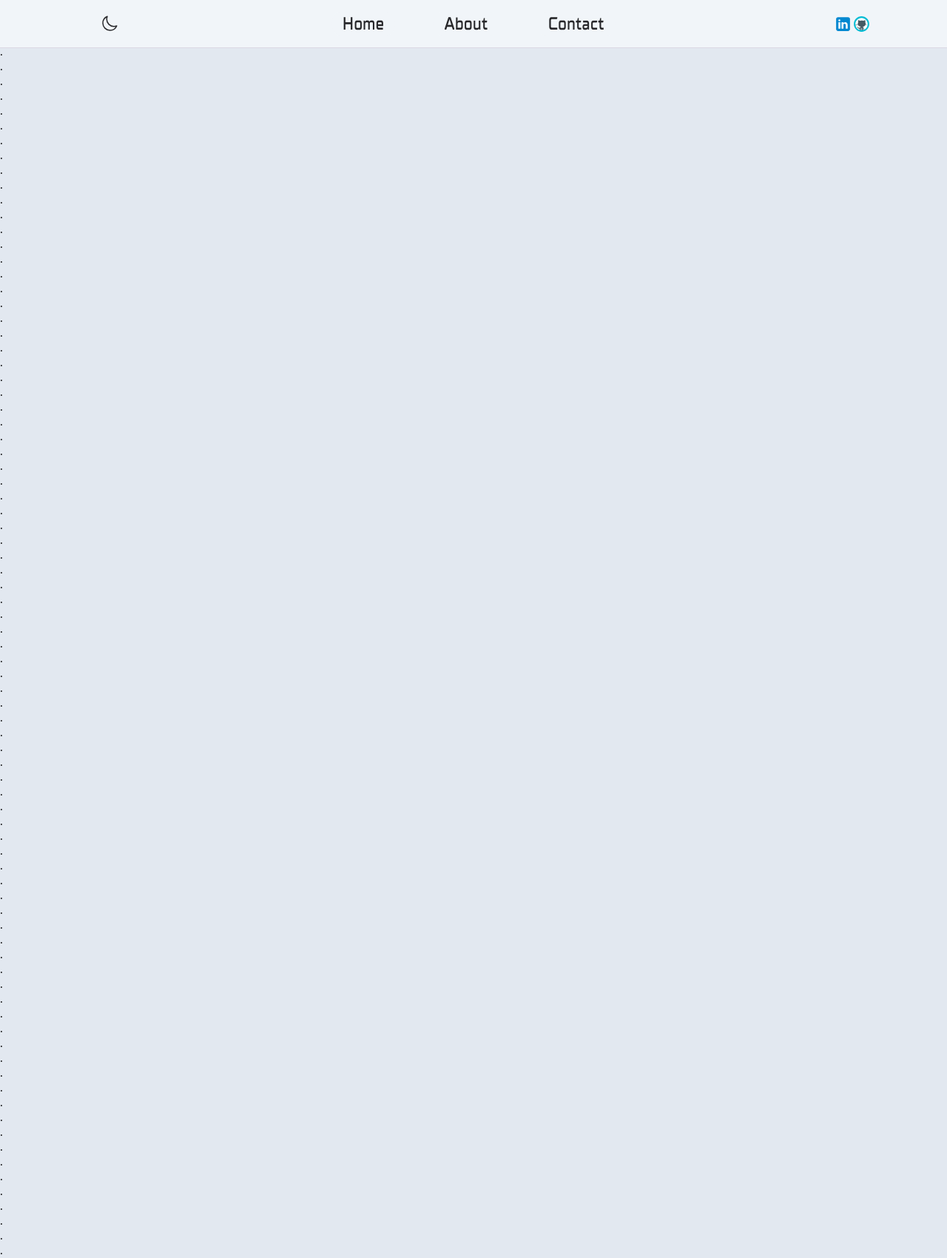
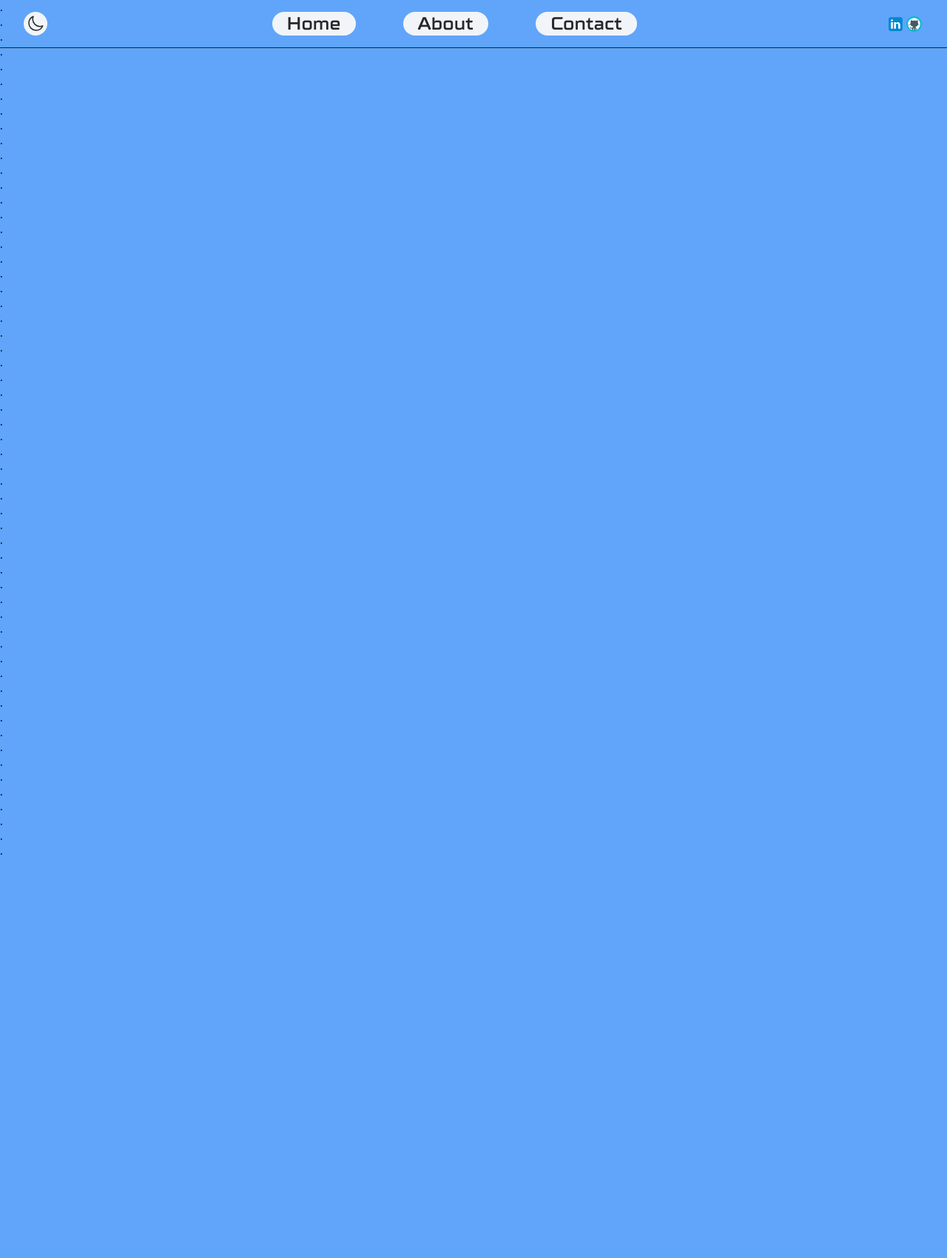
Before and after one commit to artur1137/portfolio-website, a Flask app: page / in a window 1280 px wide. Shown: the whole page at 74% size. After the commit the page ends 1155 px from the top, so only its background shows below. Run offline with Flask 3, Linux system fonts and the light colour scheme.

Commit message:
Add fading of navbar on scroll up, adjustments to navbar's layout, fix weirdly shaped buttons on large screens

```diff
--- a/main.py
+++ b/main.py
@@ -1,7 +1,8 @@
-from flask import Flask, render_template, redirect, session, url_for, request
+from flask import Flask, render_template
+import os
 
 app = Flask(__name__)
-app.config['SECRET_KEY'] = 'fd7a9fh342w9fh78fghdsgodsfy8fhdfso'
+app.config['SECRET_KEY'] = os.environ.get('FLASK_KEY')
 
 
 @app.route('/')
--- a/static/dark-mode.js
+++ /dev/null
@@ -1,20 +0,0 @@
-(function(){
-    const darkToggle = document.querySelector('.toggle-dark');
-    const lightToggle = document.querySelector('.toggle-light');
-    const userTheme = localStorage.getItem('theme') === 'dark';
-
-    if (userTheme) {
-        document.documentElement.classList.add('dark');
-    }
-
-    darkToggle.addEventListener('click', () => {
-        document.documentElement.classList.toggle('dark');
-        localStorage.setItem('theme', 'dark');
-    });
-
-    lightToggle.addEventListener('click', () => {
-        document.documentElement.classList.remove('dark');
-        localStorage.setItem('theme', 'light');
-    });
-
-})();
--- /dev/null
+++ b/static/src/js/index.js
@@ -0,0 +1,46 @@
+// Dark mode functionality
+(function(){
+    const darkToggle = document.querySelector('.toggle-dark');
+    const lightToggle = document.querySelector('.toggle-light');
+    const userTheme = localStorage.getItem('theme') === 'dark';
+
+    if (userTheme) {
+        document.documentElement.classList.add('dark');
+    }
+
+    darkToggle.addEventListener('click', () => {
+        document.documentElement.classList.toggle('dark');
+        localStorage.setItem('theme', 'dark');
+    });
+
+    lightToggle.addEventListener('click', () => {
+        document.documentElement.classList.remove('dark');
+        localStorage.setItem('theme', 'light');
+    });
+
+})();
+
+// Navbar fading on top of the website
+(function(){
+    const navbar = document.getElementById('navbar');
+    // const line_l = document.getElementById('px-line-light');
+    // const line_d = document.getElementById('px-line-dark');
+
+    window.addEventListener('scroll', function () {
+        if (window.scrollY > 0) {
+            navbar.classList.add('bg-slate-100');
+            navbar.classList.add('dark:bg-zinc-900');
+            // line_l.classList.remove('hidden');
+            // line_d.classList.add('dark:block');
+
+        } else {
+            navbar.classList.remove('bg-slate-100');
+            navbar.classList.remove('dark:bg-zinc-900');
+            // line_l.classList.add('hidden');
+            // line_d.classList.remove('dark:block');
+
+        }
+    });
+})();
+
+// bg-slate-100 dark:bg-zinc-900
--- a/static/src/output.css
+++ b/static/src/output.css
@@ -560,16 +560,16 @@
   grid-column: span 3 / span 3;
 }
 
-.col-start-5 {
-  grid-column-start: 5;
+.col-start-6 {
+  grid-column-start: 6;
 }
 
-.ml-10 {
-  margin-left: 2.5rem;
+.ml-8 {
+  margin-left: 2rem;
 }
 
-.mr-10 {
-  margin-right: 2.5rem;
+.mr-16 {
+  margin-right: 4rem;
 }
 
 .flex {
@@ -606,18 +606,32 @@
   grid-template-columns: repeat(5, minmax(0, 1fr));
 }
 
-.justify-center {
-  justify-content: center;
+.border-b-2 {
+  border-bottom-width: 2px;
+}
+
+.border-b {
+  border-bottom-width: 1px;
+}
+
+.border-b-zinc-950 {
+  --tw-border-opacity: 1;
+  border-bottom-color: rgb(9 9 11 / var(--tw-border-opacity));
+}
+
+.bg-blue-400 {
+  --tw-bg-opacity: 1;
+  background-color: rgb(96 165 250 / var(--tw-bg-opacity));
+}
+
+.bg-slate-200 {
+  --tw-bg-opacity: 1;
+  background-color: rgb(226 232 240 / var(--tw-bg-opacity));
 }
 
 .bg-slate-100 {
   --tw-bg-opacity: 1;
   background-color: rgb(241 245 249 / var(--tw-bg-opacity));
-}
-
-.bg-slate-200 {
-  --tw-bg-opacity: 1;
-  background-color: rgb(226 232 240 / var(--tw-bg-opacity));
 }
 
 .px-2 {
@@ -653,7 +667,6 @@
   font-family: "TT Supermolot Neue Exp DBold";
   font-size: 1.5rem;
   line-height: 2rem;
-  letter-spacing: 0.025em;
   --tw-text-opacity: 1;
   color: rgb(39 39 42 / var(--tw-text-opacity));
 }
@@ -723,12 +736,19 @@
   transition-duration: 300ms;
 }
 
-.px-line-dark {
+#px-line-dark {
   border-bottom: 1px solid #222224;
+  transition: border-bottom 0.5s ease-in-out;
 }
 
-.px-line-light {
+#px-line-light {
   border-bottom: 1px solid #dbd8e4;
+  transition: border-bottom 0.5s ease-in-out;
+}
+
+#navbar {
+  transition: 0.5s ease-in-out;
+  border-bottom: 1px solid #222224;
 }
 
 @font-face {
@@ -738,13 +758,21 @@
 }
 
 @media (min-width: 768px) {
-  .md\:col-start-5 {
-    grid-column-start: 5;
+  .md\:col-start-6 {
+    grid-column-start: 6;
   }
 
   .md\:mx-12 {
     margin-left: 3rem;
     margin-right: 3rem;
+  }
+
+  .md\:ml-0 {
+    margin-left: 0px;
+  }
+
+  .md\:mr-8 {
+    margin-right: 2rem;
   }
 
   .md\:flex {
@@ -759,10 +787,6 @@
     --tw-scale-x: .75;
     --tw-scale-y: .75;
     transform: translate(var(--tw-translate-x), var(--tw-translate-y)) rotate(var(--tw-rotate)) skewX(var(--tw-skew-x)) skewY(var(--tw-skew-y)) scaleX(var(--tw-scale-x)) scaleY(var(--tw-scale-y));
-  }
-
-  .md\:justify-center {
-    justify-content: center;
   }
 
   .md\:justify-between {
@@ -781,20 +805,19 @@
     margin-right: 8rem;
   }
 
+  .lg\:ml-0 {
+    margin-left: 0px;
+  }
+
   .lg\:scale-100 {
     --tw-scale-x: 1;
     --tw-scale-y: 1;
     transform: translate(var(--tw-translate-x), var(--tw-translate-y)) rotate(var(--tw-rotate)) skewX(var(--tw-skew-x)) skewY(var(--tw-skew-y)) scaleX(var(--tw-scale-x)) scaleY(var(--tw-scale-y));
   }
-
-  .lg\:scale-y-100 {
-    --tw-scale-y: 1;
-    transform: translate(var(--tw-translate-x), var(--tw-translate-y)) rotate(var(--tw-rotate)) skewX(var(--tw-skew-x)) skewY(var(--tw-skew-y)) scaleX(var(--tw-scale-x)) scaleY(var(--tw-scale-y));
-  }
 }
 
-.dark\:block:where(.dark, .dark *) {
-  display: block;
+.dark\:ml-8:where(.dark, .dark *) {
+  margin-left: 2rem;
 }
 
 .dark\:flex:where(.dark, .dark *) {
@@ -805,12 +828,17 @@
   display: none;
 }
 
-.dark\:bg-zinc-900:where(.dark, .dark *) {
+.dark\:bg-blue-700:where(.dark, .dark *) {
   --tw-bg-opacity: 1;
-  background-color: rgb(24 24 27 / var(--tw-bg-opacity));
+  background-color: rgb(29 78 216 / var(--tw-bg-opacity));
 }
 
 .dark\:bg-zinc-950:where(.dark, .dark *) {
   --tw-bg-opacity: 1;
   background-color: rgb(9 9 11 / var(--tw-bg-opacity));
 }
+
+.dark\:bg-zinc-900:where(.dark, .dark *) {
+  --tw-bg-opacity: 1;
+  background-color: rgb(24 24 27 / var(--tw-bg-opacity));
+}
--- a/templates/index.html
+++ b/templates/index.html
@@ -1,5 +1,6 @@
 <!DOCTYPE html>
-<html lang="en" class="bg-slate-200 dark:bg-zinc-950">
+<!-- <html lang="en" class="bg-slate-200 dark:bg-zinc-950"> -->
+<html lang="en" class="bg-blue-400 dark:bg-blue-700"></html>
   <head>
     <meta charset="UTF-8">
     <meta name="viewport" content="width=device-width, initial-scale=1">
@@ -10,9 +11,9 @@
 
     <!-- navbar -->
     <nav class="fixed w-full">
-      <div class="grid grid-cols-5 py-4 bg-slate-100 dark:bg-zinc-900">
+      <div id="navbar" class="grid grid-cols-5 py-4">
         <!-- moon btn -->
-        <div class="col-span-1 flex dark:hidden justify-center ml-10 scale-110 md:scale-75 lg:scale-100">
+        <div class="col-span-1 flex dark:hidden justify-left ml-8 scale-110 md:scale-75 lg:scale-100">
           <button type="button" class="moon px-2 md:px-1 toggle-dark">
             <svg xmlns="http://www.w3.org/2000/svg" fill="none" viewBox="0 0 24 24" stroke-width="1.5" stroke="currentColor" class="w-6">
               <path stroke-linecap="round" stroke-linejoin="round" d="M21.752 15.002A9.72 9.72 0 0 1 18 15.75c-5.385 0-9.75-4.365-9.75-9.75 0-1.33.266-2.597.748-3.752A9.753 9.753 0 0 0 3 11.25C3 16.635 7.365 21 12.75 21a9.753 9.753 0 0 0 9.002-5.998Z" />
@@ -20,7 +21,7 @@
           </button>
         </div>
         <!-- sun btn -->
-        <div class="col-span-1 hidden dark:flex justify-center ml-10 scale-110 md:scale-75 lg:scale-100">
+        <div class="col-span-1 hidden dark:flex dark:justify-left dark:ml-8 scale-110 md:scale-75 md:ml-0 lg:scale-100 lg:ml-0">
           <button type="button" class="sun px-2 md:px-1 toggle-light">
             <svg xmlns="http://www.w3.org/2000/svg" viewBox="0 0 24 24" fill="currentColor" class="w-6">
               <path d="M12 2.25a.75.75 0 0 1 .75.75v2.25a.75.75 0 0 1-1.5 0V3a.75.75 0 0 1 .75-.75ZM7.5 12a4.5 4.5 0 1 1 9 0 4.5 4.5 0 0 1-9 0ZM18.894 6.166a.75.75 0 0 0-1.06-1.06l-1.591 1.59a.75.75 0 1 0 1.06 1.061l1.591-1.59ZM21.75 12a.75.75 0 0 1-.75.75h-2.25a.75.75 0 0 1 0-1.5H21a.75.75 0 0 1 .75.75ZM17.834 18.894a.75.75 0 0 0 1.06-1.06l-1.59-1.591a.75.75 0 1 0-1.061 1.06l1.59 1.591ZM12 18a.75.75 0 0 1 .75.75V21a.75.75 0 0 1-1.5 0v-2.25A.75.75 0 0 1 12 18ZM7.758 17.303a.75.75 0 0 0-1.061-1.06l-1.591 1.59a.75.75 0 0 0 1.06 1.061l1.591-1.59ZM6 12a.75.75 0 0 1-.75.75H3a.75.75 0 0 1 0-1.5h2.25A.75.75 0 0 1 6 12ZM6.697 7.757a.75.75 0 0 0 1.06-1.06l-1.59-1.591a.75.75 0 0 0-1.061 1.06l1.59 1.591Z" />
@@ -28,11 +29,11 @@
           </button>
         </div>
         <!-- 3 main buttons -->
-        <div class="col-span-3 hidden md:flex md:justify-between md:mx-12 md:scale-75 lg:mx-32 lg:scale-y-100">
-          <button type="button", class="btn px-5">
+        <div class="col-span-3 hidden md:flex md:justify-between md:mx-12 md:scale-75 lg:mx-32 lg:scale-100">
+          <button type="button", class="btn px-5 mr-16">
             <span>Home</span>
           </button>
-          <button type="button", class="btn px-5">
+          <button type="button", class="btn px-5 mr-16">
             <span>About</span>
           </button>
           <button type="button", class="btn px-5">
@@ -40,7 +41,7 @@
           </button>
         </div>
         <!-- hamburger menu -->
-        <div class="col-start-5 flex justify-center mr-10 md:hidden">
+        <div class="col-start-6 flex justify-right mr-16 md:hidden">
           <button type="button" class="btn px-2 py-1">
             <svg xmlns="http://www.w3.org/2000/svg" fill="" viewBox="0 0 24 24" stroke-width="1.5" stroke="currentColor" class="w-8">
               <path stroke-linecap="round" stroke-linejoin="round" d="M3.75 6.75h16.5M3.75 12h16.5M12 17.25h8.25" />
@@ -48,7 +49,7 @@
           </button>
         </div>
         <!-- socials icons -->
-        <div class="hidden md:flex md:col-start-5 md:justify-center md:scale-75 lg:scale-100">
+        <div class="hidden md:flex md:col-start-6 md:justify-right md:mr-8 md:scale-75 lg:scale-100">
           <button type="button">
             <div>
               <svg xmlns="http://www.w3.org/2000/svg" x="0px" y="0px" width="25" height="25" viewBox="0 0 48 48">
@@ -65,8 +66,8 @@
           </button>
         </div>
       </div>
-      <div class="px-line-dark hidden dark:block"></div>
-      <div class="px-line-light dark:hidden"></div>
+      <div id="px-line-dark" class="hidden"></div>
+      <div id="px-line-light" class="hidden dark:hidden"></div>
     </nav>
 
     <p class="text-sm">
@@ -128,37 +129,8 @@
       .<br>
       .<br>
       .<br>
-      .<br>
-      .<br>
-      .<br>
-      .<br>
-      .<br>
-      .<br>
-      .<br>
-      .<br>
-      .<br>
-      .<br>
-      .<br>
-      .<br>
-      .<br>
-      .<br>
-      .<br>
-      .<br>
-      .<br>
-      .<br>
-      .<br>
-      .<br>
-      .<br>
-      .<br>
-      .<br>
-      .<br>
-      .<br>
-      .<br>
-      .<br>
     </p>
 
-    <script src="https://unpkg.com/vue@3/dist/vue.global.js"></script>
-    <script src="{{ url_for('static', filename='index.js') }}"></script>
-    <script src="{{ url_for('static', filename='dark-mode.js') }}"></script>
+    <script src="{{ url_for('static', filename='src/JS/index.js') }}"></script>
   </body>
 </html>
```
Also changed, not shown: static/src/input.css (+12 -5 lines).
